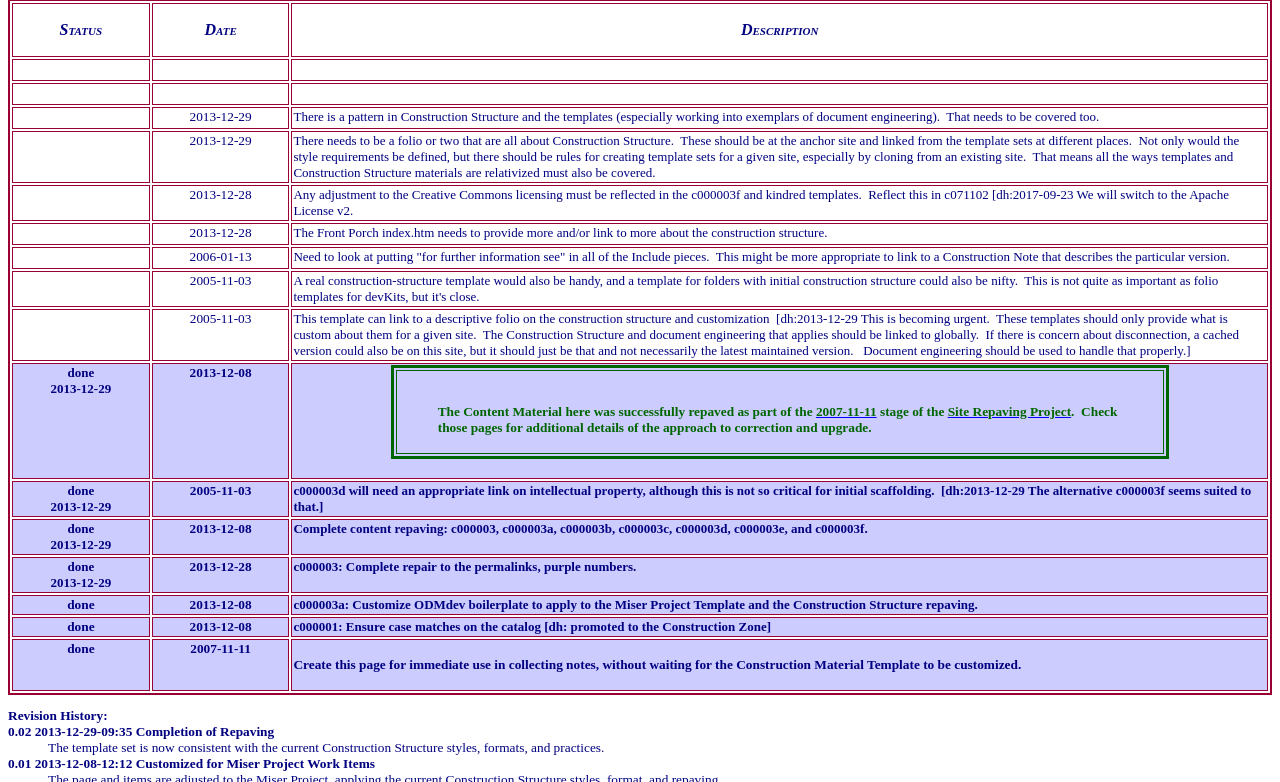
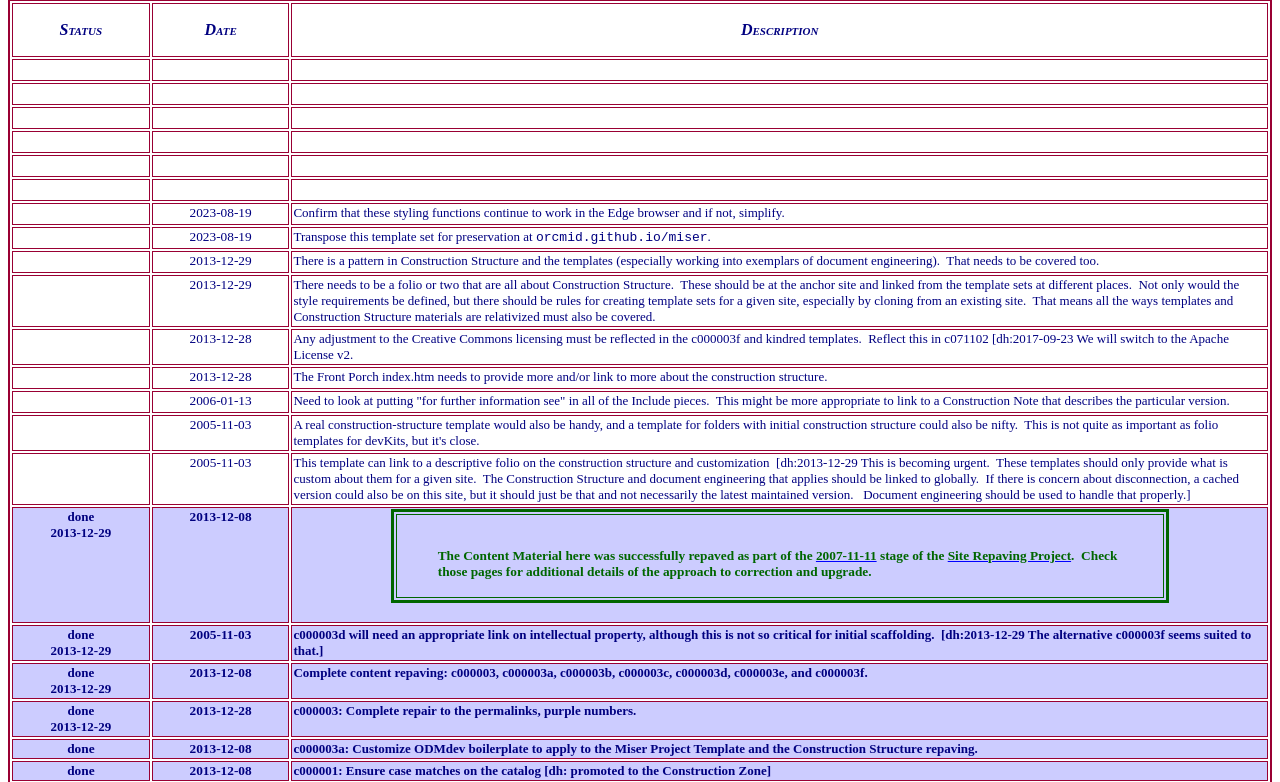
Before and after one commit to orcmid/miser, a plain HTML site: page docs/construction/templates/00/c000003a.htm in a window 1280 px wide. Shown: the part 120-902 px from the top of the page. Drawn offline with Linux system fonts and the light colour scheme.

Commit message:
Capture update to c000003a also.

```diff
--- a/docs/construction/templates/00/c000003a.htm
+++ b/docs/construction/templates/00/c000003a.htm
@@ -23,7 +23,7 @@
       U-Include="c000004b.htm" TAG="BODY" startspan -->
 <a href="http://miser-theory.info" target="_top"><img border="0" src="../../../images/misertheory-logo.gif" alt="The Miser Project" width="105" height="72"></a>
 <!-- included from miser /construction/templates/00/xc000004b.htm of 2014-01-08-18:31 -0800 $-->
-<!--webbot bot="Include" endspan i-checksum="5873" --></td>
+<!--webbot bot="Include" i-checksum="5873" endspan --></td>
 
     <td width="72%" height="6">
       <p align="center">
@@ -48,8 +48,8 @@ Miser Project
 		<a target="_top" rel="nofollow" href="c000003a.htm">c000003a</a>&gt;</code></b><br>
 </font>
       <small><small>
-		<a href="#v0.02">0.02</a>
-		<!--webbot bot="Timestamp" S-Type="REGENERATED" S-Format="%Y-%m-%d %H:%M %Z" startspan -->2017-09-23 15:56 -0700<!--webbot bot="Timestamp" endspan i-checksum="29184" -->
+		<a href="#v0.0.3">0.0.3</a>
+		<!--webbot bot="Timestamp" S-Type="REGENERATED" S-Format="%Y-%m-%d %H:%M %Z" startspan -->2023-08-19 16:11 -0700<!--webbot bot="Timestamp" i-checksum="28223" endspan -->
       </small></small></p>
       </td>
 
@@ -78,6 +78,40 @@ Miser Project
 		<td width="11%" align="center" valign="top">&nbsp;</td>
 		<td width="11%" align="center" valign="top">&nbsp;</td>
 		<td width="78%" align="left" valign="top">&nbsp;</td>
+	</tr>
+	<tr>
+		<td width="11%" align="center" valign="top">&nbsp;</td>
+		<td width="11%" align="center" valign="top">&nbsp;</td>
+		<td width="78%" align="left" valign="top">&nbsp;</td>
+	</tr>
+	<tr>
+		<td width="11%" align="center" valign="top">&nbsp;</td>
+		<td width="11%" align="center" valign="top">&nbsp;</td>
+		<td width="78%" align="left" valign="top">&nbsp;</td>
+	</tr>
+	<tr>
+		<td width="11%" align="center" valign="top">&nbsp;</td>
+		<td width="11%" align="center" valign="top">&nbsp;</td>
+		<td width="78%" align="left" valign="top">&nbsp;</td>
+	</tr>
+	<tr>
+		<td width="11%" align="center" valign="top">&nbsp;</td>
+		<td width="11%" align="center" valign="top">&nbsp;</td>
+		<td width="78%" align="left" valign="top">&nbsp;</td>
+	</tr>
+	<tr>
+		<td width="11%" align="center" valign="top">&nbsp;</td>
+		<td width="11%" align="center" valign="top"><small>2023-08-19</small></td>
+		<td width="78%" align="left" valign="top"><font size="2">Confirm that
+		these styling functions continue to work in the Edge browser and if not,
+		simplify.</font></td>
+	</tr>
+	<tr>
+		<td width="11%" align="center" valign="top">&nbsp;</td>
+		<td width="11%" align="center" valign="top"><small>2023-08-19</small></td>
+		<td width="78%" align="left" valign="top"><font size="2">Transpose this
+		template set for preservation at <font face="Courier New">
+		orcmid.github.io/miser</font>.</font></td>
 	</tr>
 	<tr>
 		<td width="11%" align="center" valign="top">&nbsp;</td>
@@ -171,7 +205,7 @@ Miser Project
 			</tr>
 			<!-- Included from Miser Project construction/2007/11/c071101c3.htm of 2013-12-08-11:10 -->
 		</table>
-	<!--webbot bot="Include" endspan i-checksum="65351" --></div>
+	<!--webbot bot="Include" i-checksum="65351" endspan --></div>
 &nbsp;</td>
 	</tr>
 	<tr>
@@ -234,6 +268,8 @@ Miser Project
 <small>
 <dl>
 		<dt><b><a name="RevisionHistory">Revision History:</a></b></dt>
+		<dt><b><a name="v0.0.3">0.0.3</a> 2023-08-19T15:57 Transposition to
+		orcmid.github.io/miser.</b></dt>
 		<dt><b><a name="v0.02">0.02</a> 2013-12-29-09:35 Completion of Repaving</b></dt>
 		<dd>The template set is now consistent with the current Construction
 		Structure styles, formats, and practices.</dd>
@@ -264,10 +300,10 @@ You are navigating
 <a href="../../" target="_top">construction material</a><br>
 of the <a href="../../../" target="_top">Miser Project</a></small></small></font>
 <!-- Included from miser /construction/templates/00/c000004d.htm version of 2014-01-08-18:45 -0800 -->
-<!--webbot bot="Include" endspan i-checksum="53986" --></td>
+<!--webbot bot="Include" i-checksum="53986" endspan --></td>
     <td width="20%">
       <p align="right"><font size="-2">created 2007-11-11-12:11 -0800 (pst) by
-		<a rel="nofollow" href="../../orcmid.htm">orcmid</a><br>
+		<a rel="nofollow" href="../../orcmid.htm" target="_top">orcmid</a><br>
       <em>$$Author: Orcmid $<br>
       $$Date: 17-09-23 15:57 $<br>
       $$Revision: 78 $</em></font></p>
```
